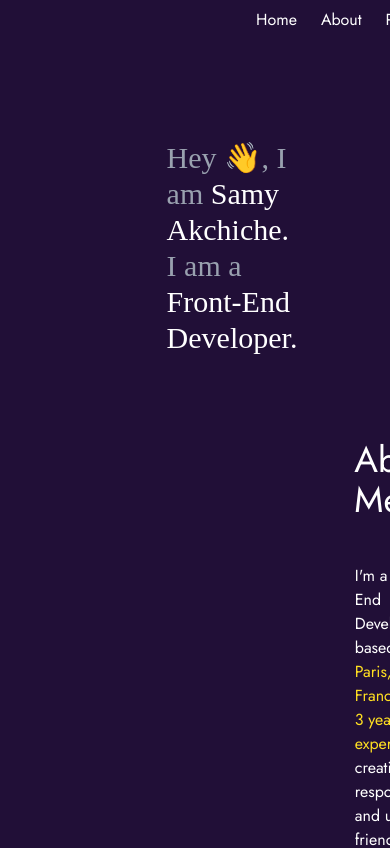
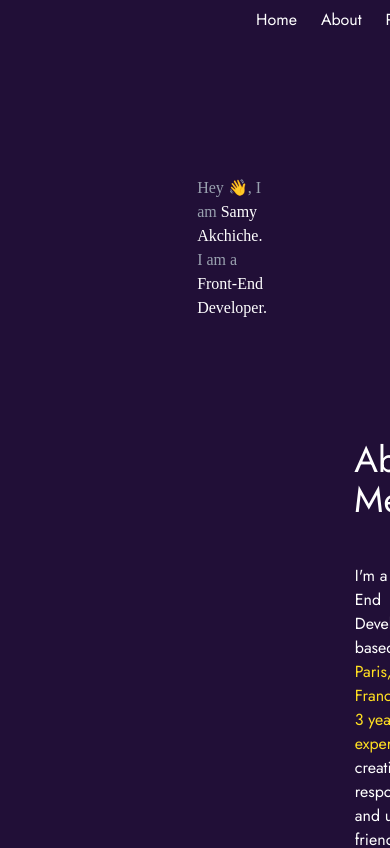
Before and after one commit to samyAkchiche/myPortfolio, a React (Vite) app: page / in a window 390 px wide. Shown: the top 848 px of the page. Built offline with nearby package versions, Linux system fonts and the light colour scheme; a web font is replaced by a local one.

Commit message:
Media Queries: Changed the padding and margin of the app sections and divs

```diff
--- a/src/App.tsx
+++ b/src/App.tsx
@@ -20,13 +20,13 @@
                         : "opacity-0 translate-y-10 pointer-events-none"
                 }`}
             >
-                <div className="mx-56 my-2 lg:mx-32">
+                <div className="mx-56 my-2 lg:mx-32 md:mx-20">
                     <section id="hero">
                         <Hero />
                     </section>
                     <section
                         id="about"
-                        className="px-44 lg:px-24 flex justify-center items-center flex-col gap-4"
+                        className="px-44 lg:px-24 md:px-18 flex justify-center items-center flex-col gap-4"
                     >
                         <About />
                     </section>
--- a/src/components/layouts/Hero.tsx
+++ b/src/components/layouts/Hero.tsx
@@ -8,7 +8,7 @@
                 alt="profile picture"
                 className="w-40 h-40 rounded-full object-cover"
             />
-            <h1 className="text-3xl font-jacques">
+            <h1 className="lg:text-3xl font-jacques md:text-2xl">
                 <span className="text-gray-400">
                     Hey <span className="wave-emoji">👋</span>, I am{" "}
                 </span>{" "}
```
